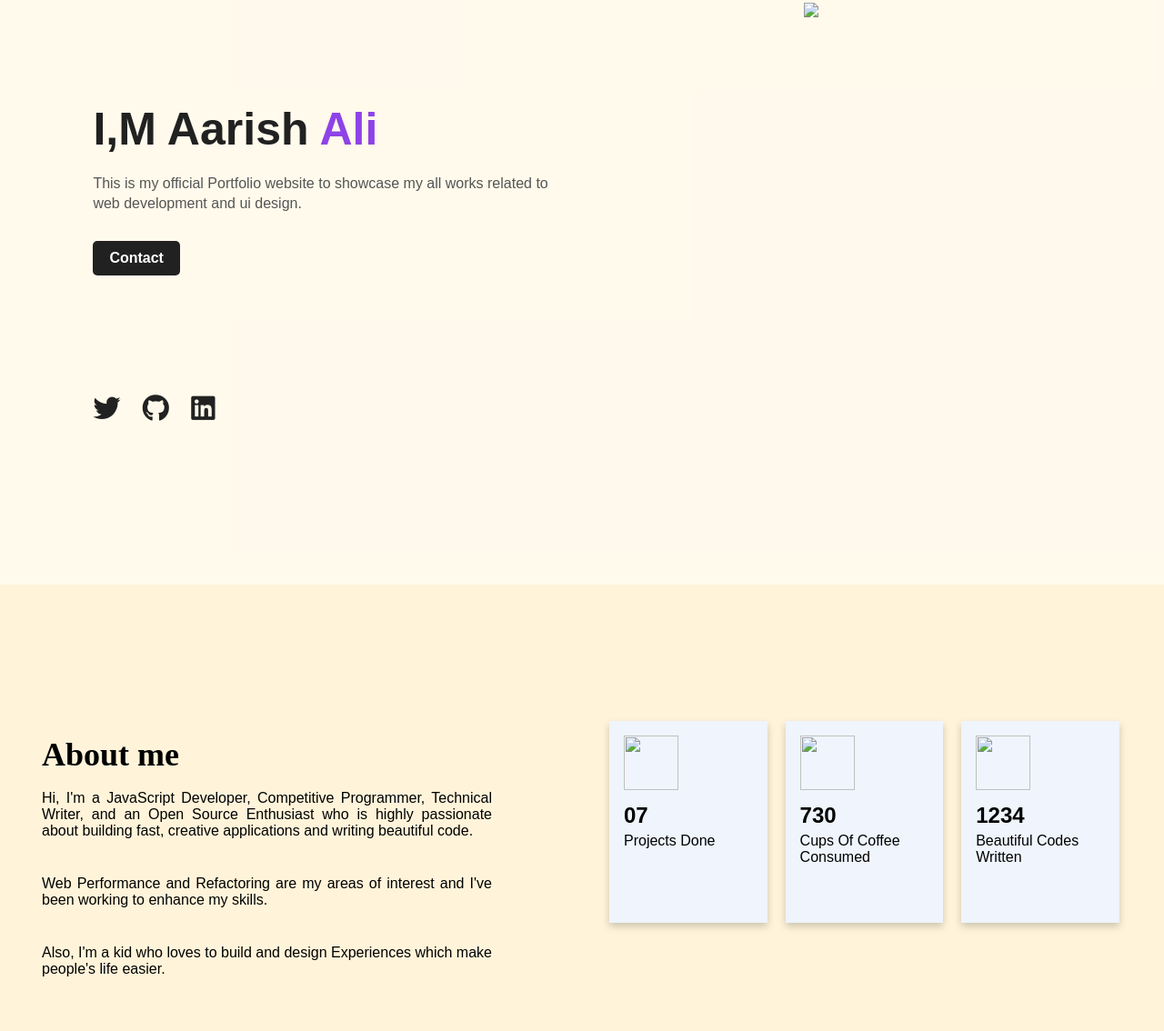
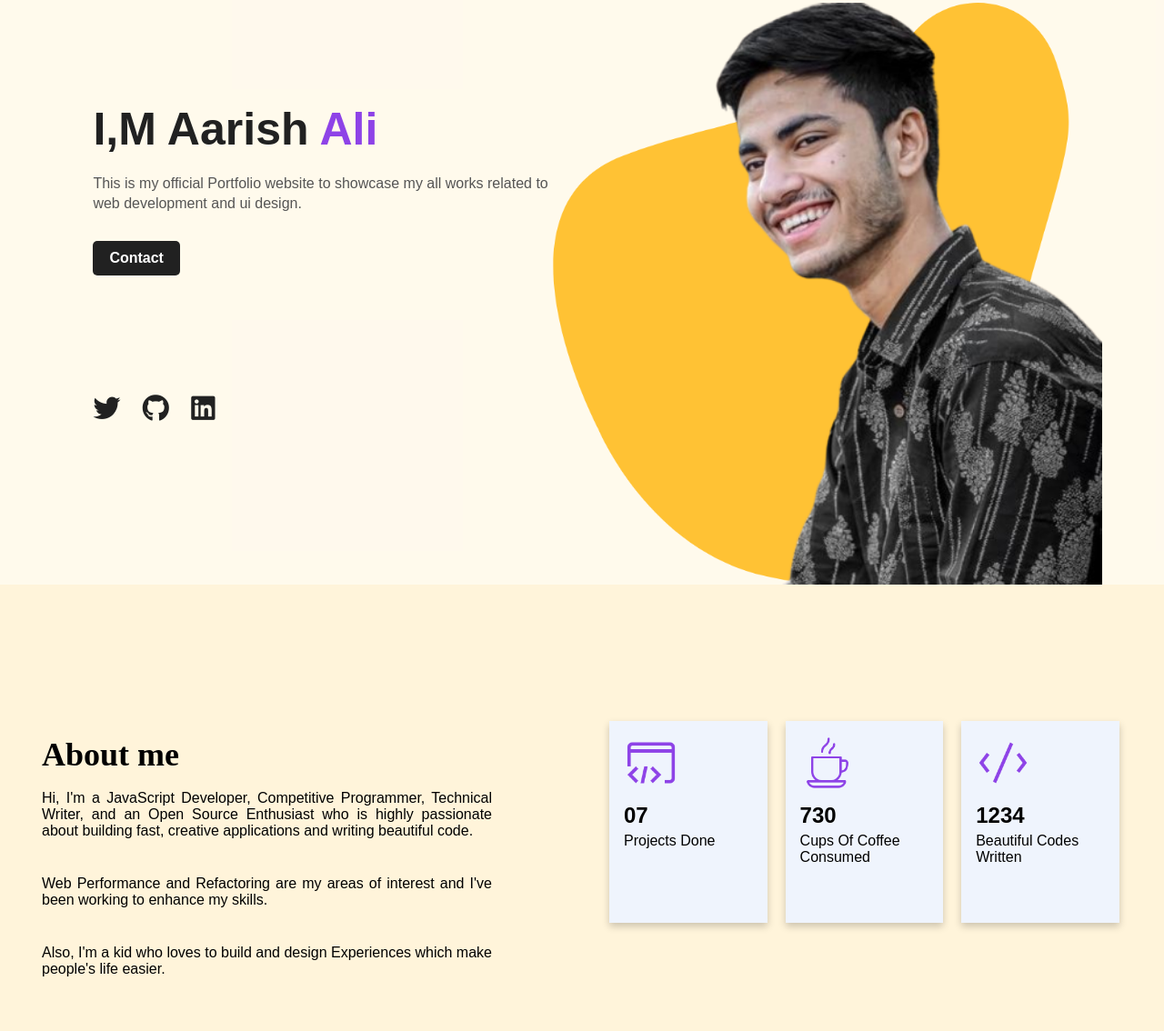
Before and after one commit to arishali123/portfolio.github.io, a plain HTML site: page index.html in a window 1280 px wide. Shown: the part 157-1291 px from the top of the page at 91% size. Drawn offline with Linux system fonts and the light colour scheme.

Commit message:
Update index.html

```diff
--- a/index.html
+++ b/index.html
@@ -27,8 +27,8 @@
             <a href="mailto:aliarish012@gmail.com">Contact</a>
         </div>
         <div class="images">
-            <img src="images/shape.png" class="shape">
-            <img src="images/aarish6.png" class="girl">
+            <img src="shape.png" class="shape">
+            <img src="aarish6.png" class="girl">
         </div>
 
         <div class="social">
@@ -51,7 +51,7 @@
 
   <div class="about_column">
     <div class="about_card">
-      <img class="icon_img" src="images/code.png">
+      <img class="icon_img" src="code.png">
       <h4>07</h4>
       <p>Projects Done</p>
     </div>
@@ -59,14 +59,14 @@
 
   <div class="about_column">
     <div class="about_card">
-      <img class="icon_img" src="images/coffee.png">
+      <img class="icon_img" src="coffee.png">
       <h4>730</h4>
       <p>Cups Of Coffee Consumed</p>
     </div>
   </div>
   <div class="about_column">
     <div class="about_card">
-      <img class="icon_img" src="images/coding.png">
+      <img class="icon_img" src="coding.png">
       <h4>1234</h4>
       <p>Beautiful Codes Written</p>
     </div>
```
